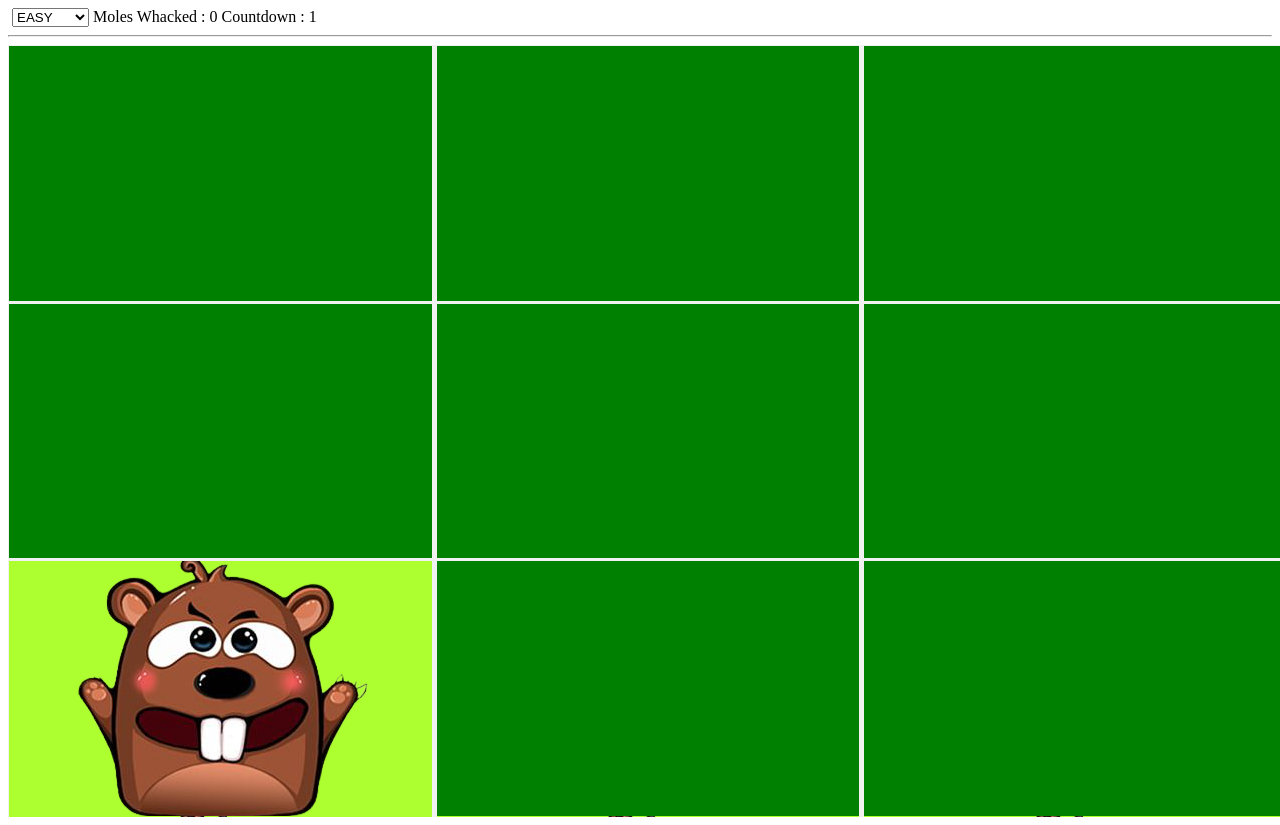
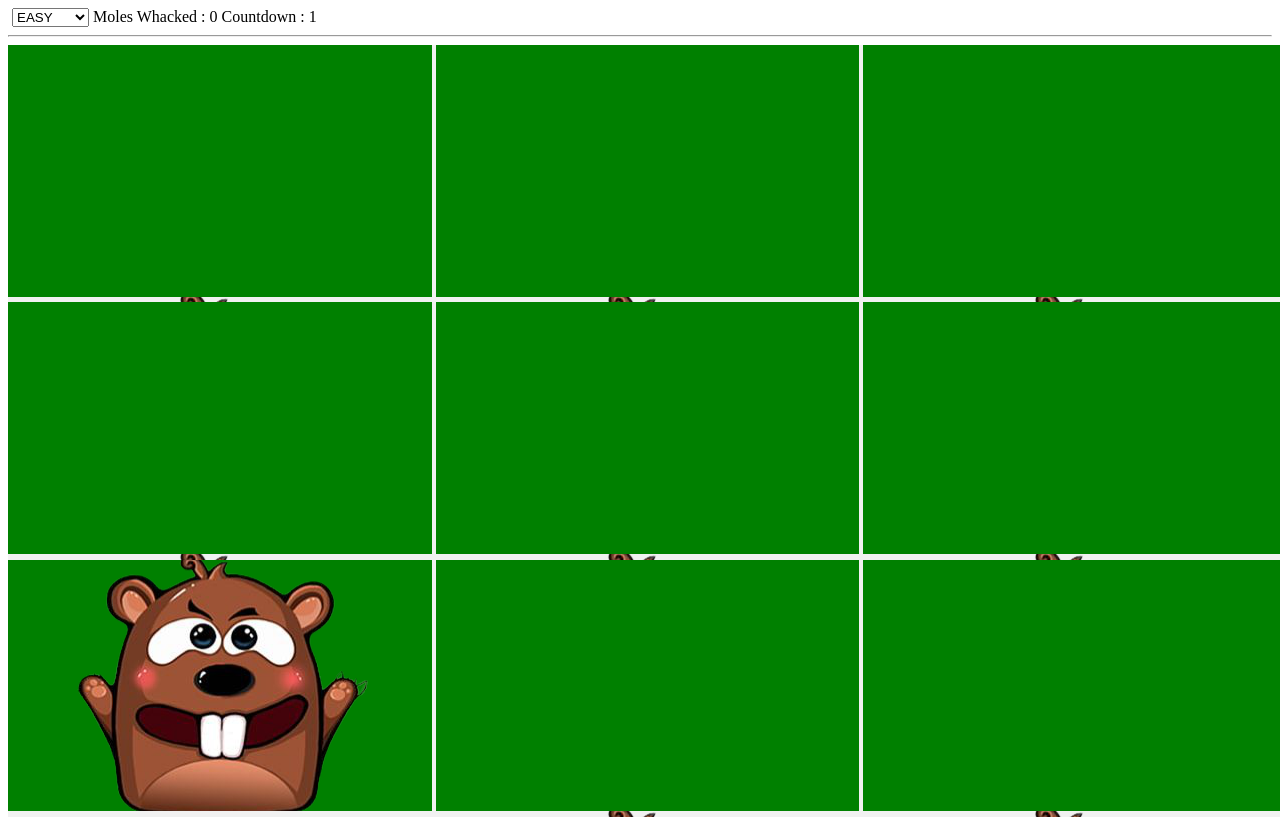
Before and after one commit to mp1pro/whack-a-mole, a React app: page /game in a window 1280 px wide. Built offline with nearby package versions, Linux system fonts and the light colour scheme.

Commit message:
test setInterval

```diff
--- a/index.html
+++ b/index.html
@@ -9,17 +9,17 @@
             height: 100%;
             width: 100%;
 
-            background-color: greenyellow;
+            background-color: none;
             /*
             border-radius: 50%;*/
             position: absolute;
-            top:300%;
+            top:100%;
             cursor: pointer;
 
-            -webkit-transition:top .5s ease-in-out;
-            -moz-transition:top .5s ease-in-out;
-            -o-transition:top .5s ease-in-out;
-            transition:top .5s ease-in-out;
+            -webkit-transition:top 1s ease-in;
+            -moz-transition:top 1s ease-in;
+            -o-transition:top 1s ease-in;
+            transition:top 1s ease-in;
 
             -webkit-transition:background-color .1s linear;
             -moz-transition:background-color .1s linear;
@@ -29,7 +29,6 @@
         }
         .mole.topAn{
             top:0%;
-            background-color: greenyellow;
         }
         .mole.red{
             background-color: red;
@@ -68,12 +67,15 @@
         /*HOLE*/
         .game-container > div {
             background-color: green;
+            /*
             width: 33%;
+            height: 33%;
+            margin: .1%;
+            */
             text-align: center;
-            height: 33%;
             font-size: 30px;
             position: relative;
-            margin: .1%;
+
         }
         .menu > button{
             font-size: 2rem;
--- a/src/App.js
+++ b/src/App.js
@@ -95,7 +95,6 @@ class App extends React.Component {
             isClicked:false
         }));
     }
-
     set_Interval(inter){
         console.log('inter', inter);
         this.setState(
--- a/src/views/Game.js
+++ b/src/views/Game.js
@@ -137,7 +137,9 @@ class Game extends React.Component {
                 className="game-container "
                 style={{height: height-28,width: width}}
             >
-                <Hole grid={grid}>
+                <Hole
+                    grid={grid} width={width} height={height}
+                >
                     {/*past in random prop 0 to 8 here set from interval*/}
 
                     <Mole random={random} addPoints={addPoints} isClicked={isClicked}>GAME</Mole>
--- a/src/views/components/Hole.js
+++ b/src/views/components/Hole.js
@@ -2,13 +2,24 @@ import React from 'react';
 
 
 function Hole(props) {
-    const {grid} = props;
+    const {grid,width,height} = props;
+
+
+    console.log('wh',width,height);
 
     const GRID = grid;
     const holes_ = GRID*GRID;
 
     const holes = Array.apply(null, Array(holes_)).map((hole, index) =>
-        <div key={index} >
+        <div
+            key={index}
+            style={{
+                height: height/3 - 15,
+                width: width/3 -3,
+                marginBottom: 5,
+                marginRight:1
+            }}
+        >
             {React.cloneElement(props.children, { index })}
         </div>
     );
```
